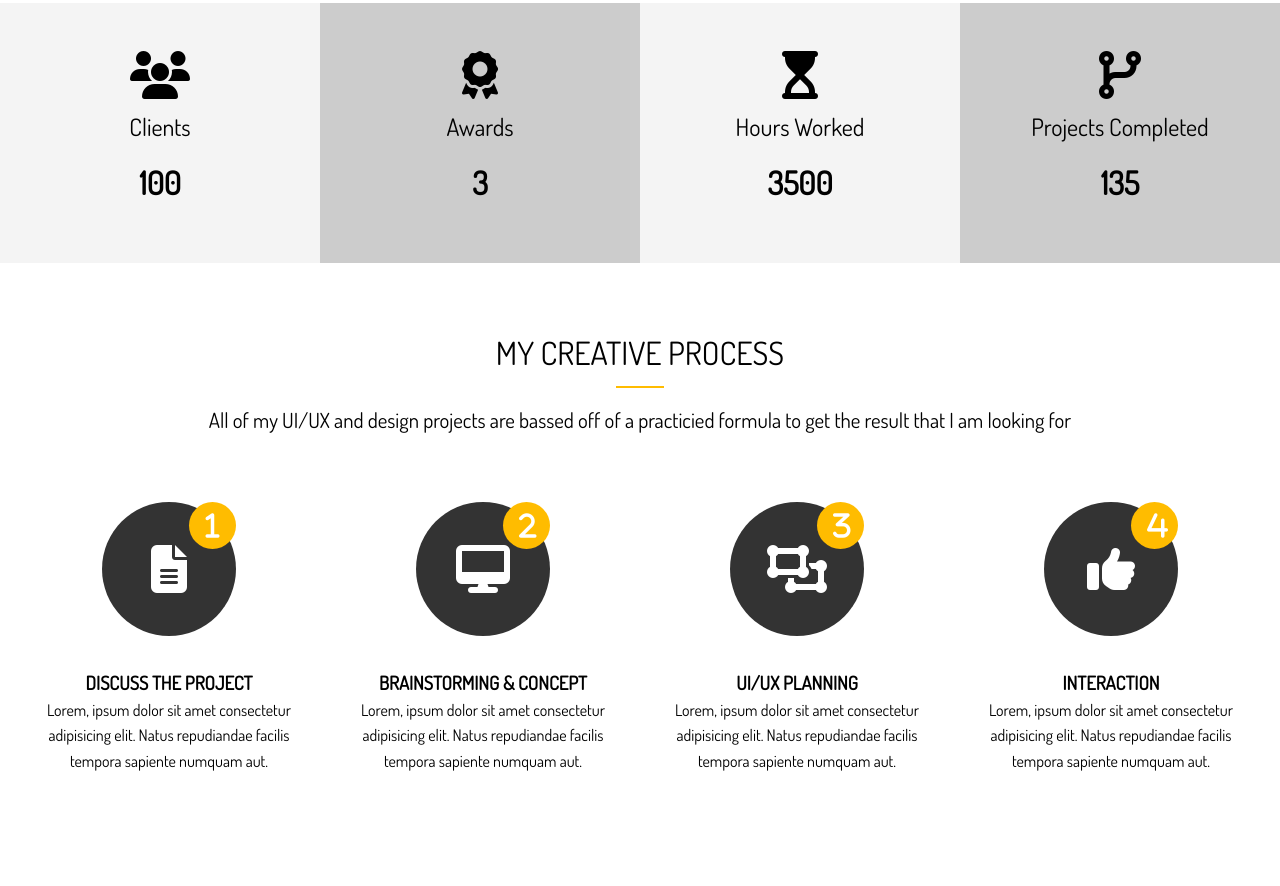
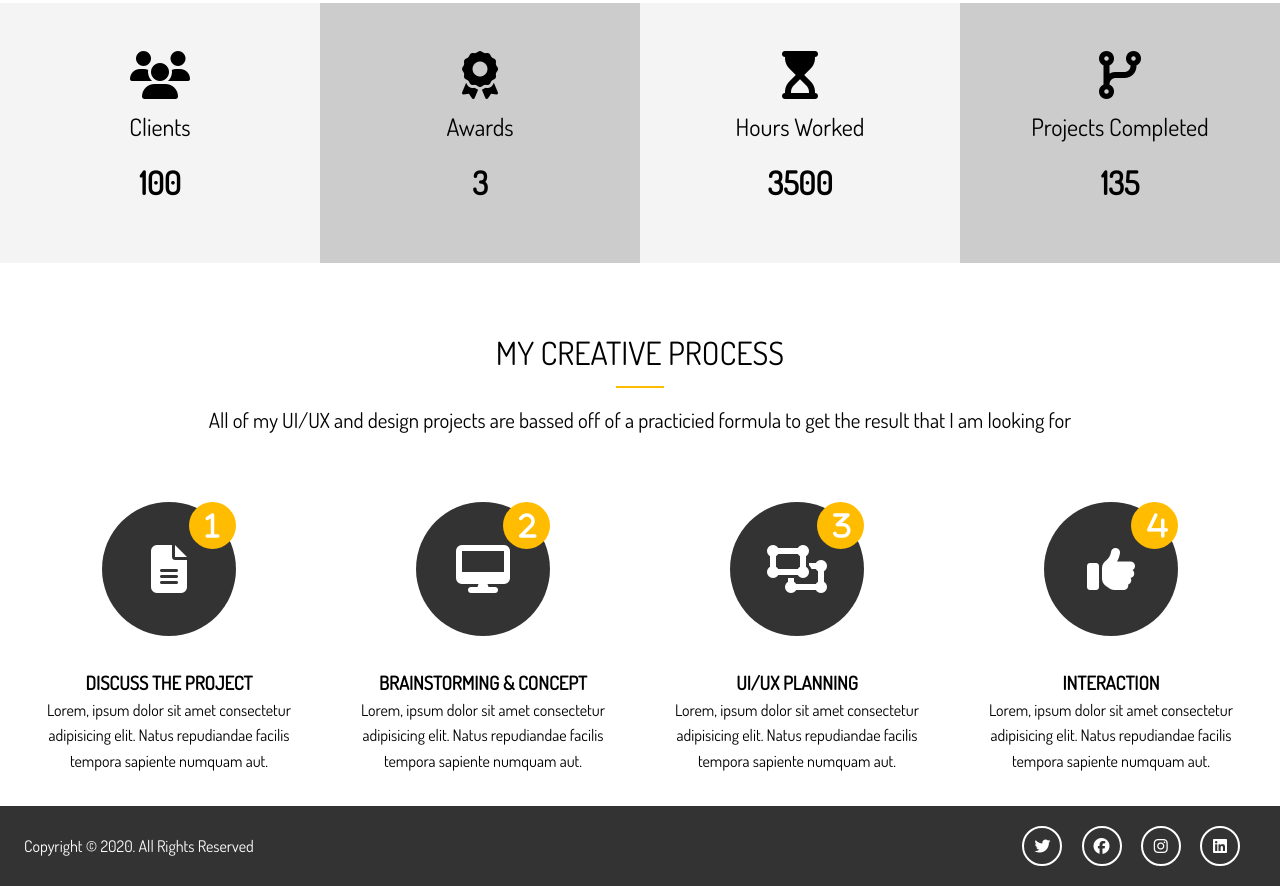
Before and after one commit to Sombernightmare/portfolio_website, a website: page dist/index.html in a window 1280 px wide. Shown: the part 1222-2108 px from the top of the page. Before the commit the page ends 2028 px from the top, so only its background shows below. Drawn offline with Linux system fonts and the light colour scheme.

Commit message:
added footer. home page complete

```diff
--- a/scss/_config.scss
+++ b/scss/_config.scss
@@ -4,4 +4,13 @@ $main-color: #ffbc00;
 $light-color: #f4f4f4;
 $dark-color: #333;
 $medium-color: #ccc;
-$bg-image: url('../img/showcase.jpg');
+$bg-image: url("../img/showcase.jpg");
+
+// set text color
+@function set-text-color($color) {
+  @if (lightness($color) > 50) {
+    @return #000;
+  } @else {
+    @return #fff;
+  }
+}
--- a/scss/main.scss
+++ b/scss/main.scss
@@ -159,7 +159,7 @@ img {
       &-icon {
         border-radius: 50%;
         background: $dark-color;
-        color: #fff;
+        color: set-text-color($dark-color);
         padding: 2rem;
         width: 70px;
         height: 70px;
@@ -176,6 +176,7 @@ img {
 
           .process-step {
             background: $dark-color;
+            color: set-text-color($dark-color);
           }
         }
       }
@@ -187,6 +188,7 @@ img {
         right: 0;
         font-size: 28px;
         background: $main-color;
+        color: set-text-color($main-color);
         border-radius: 50%;
         height: 15px;
         width: 15px;
@@ -197,3 +199,32 @@ img {
     }
   }
 }
+
+// footer
+#main-footer {
+  background: $dark-color;
+  color: #fff;
+  height: 5rem;
+
+  .footer-content {
+    display: flex;
+    justify-content: space-between;
+    height: 5rem;
+    align-items: center;
+
+    .social .fab {
+      margin-right: 1rem;
+      border: 2px #fff solid;
+      border-radius: 50%;
+      height: 20px;
+      width: 20px;
+      line-height: 20px;
+      text-align: center;
+      padding: 0.5rem;
+
+      &:hover {
+        background: $main-color;
+      }
+    }
+  }
+}
```
Also changed, not shown: dist/css/main.css, dist/index.html.
